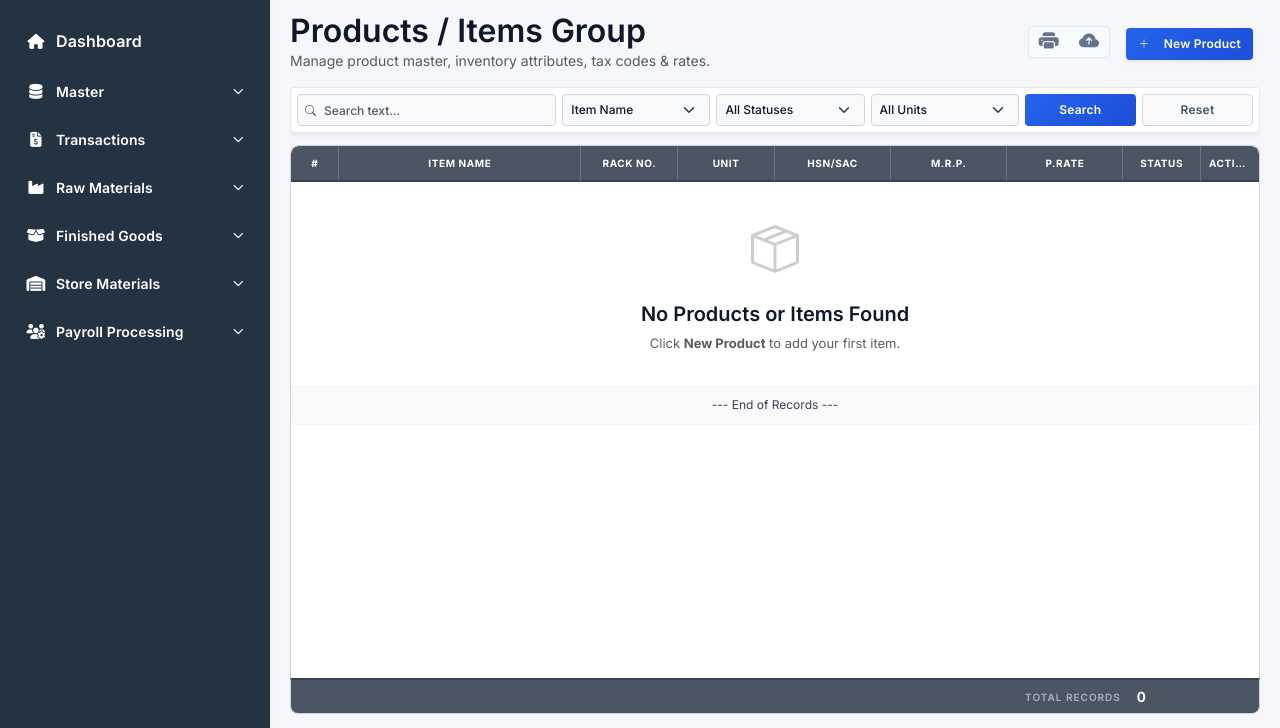
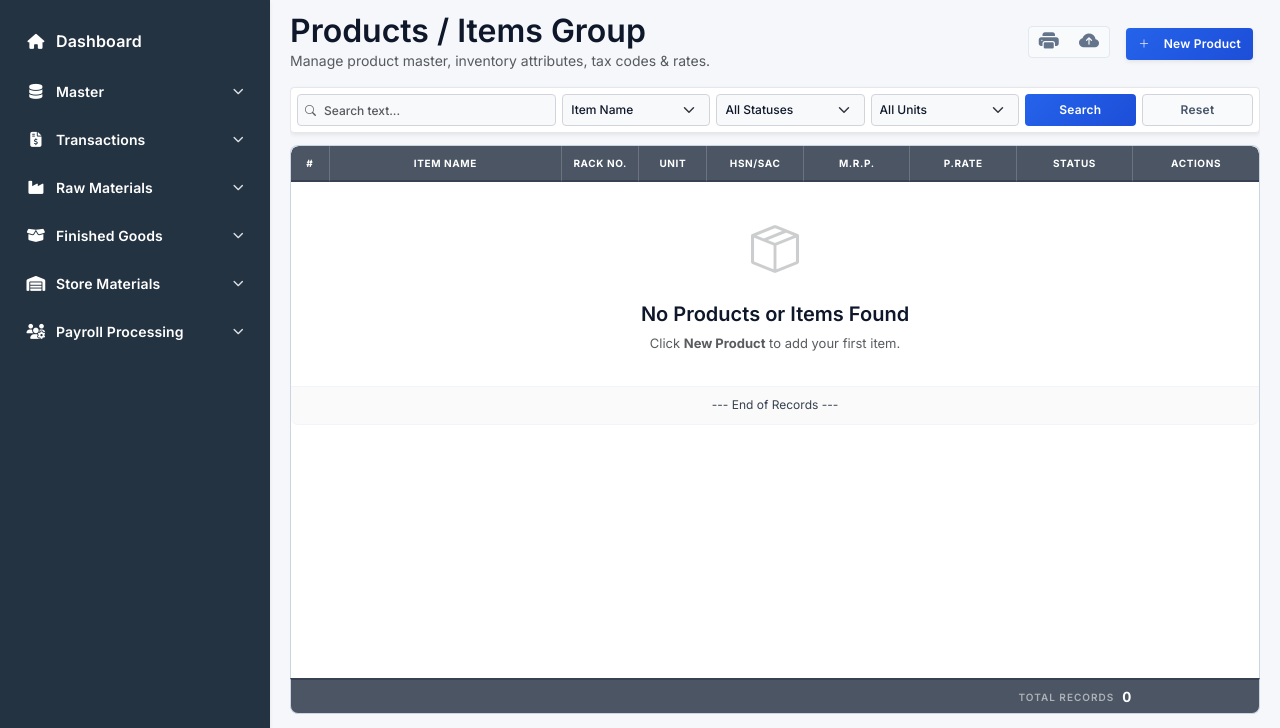
Before and after one commit to AlphaDashboard/alpha-dashboard, a Django app: template dashboard/templates/dashboard/product_item_list.html in a window 1280 px wide. Shown: the part 72-800 px from the top of the page. Run offline with Django 5.2, Linux system fonts and the light colour scheme; the template is opened without the code that fills it, so the values that code supplies are empty; some libraries are stand-ins or nearby versions.

Commit message:
Fix list footer offset gap on collapsed sidebar and prevent ACTIONS header truncation on sidebar expand

```diff
--- a/dashboard/static/css/common/layout.css
+++ b/dashboard/static/css/common/layout.css
@@ -219,6 +219,10 @@ h4, h5, h6 { font-weight: 600 !important; color: #0f172a; }
     body.sidebar-collapsed .erp-list-footer-fixed {
         left: calc(var(--sidebar-collapsed-width) + 20px) !important;
     }
+    body.sidebar-collapsed .list-container .erp-list-footer-fixed,
+    body.sidebar-collapsed .erp-table-wrapper .erp-list-footer-fixed {
+        left: 0 !important;
+    }
     body.sidebar-collapsed .erp-footer-fixed,
     body.sidebar-collapsed .main-content .erp-footer-fixed {
         left: var(--sidebar-collapsed-width) !important;
--- a/dashboard/static/css/pages/alpha-list.css
+++ b/dashboard/static/css/pages/alpha-list.css
@@ -425,6 +425,10 @@
     html.sidebar-collapsed-preload body .erp-list-footer-fixed {
         left: calc(var(--sidebar-collapsed-width, 78px) + 20px);
     }
+    body.sidebar-collapsed .list-container .erp-list-footer-fixed,
+    body.sidebar-collapsed .erp-table-wrapper .erp-list-footer-fixed {
+        left: 0 !important;
+    }
 }
 
 @media (max-width: 768px) {
--- a/dashboard/templates/dashboard/product_item_list.html
+++ b/dashboard/templates/dashboard/product_item_list.html
@@ -100,18 +100,18 @@
     <!-- Table Component -->
     <div class="erp-table-wrapper flex-grow-1 d-flex flex-column mb-0" style="overflow:hidden;min-height:0;">
         <div class="erp-table-scroll flex-grow-1" style="overflow-y:auto;overflow-x:auto;min-height:0;">
-            <table class="table mb-0 erp-data-table table-hover align-middle">
+            <table class="table mb-0 erp-data-table table-hover align-middle" style="min-width: 860px;">
                 <thead class="erp-table-header">
                     <tr class="text-secondary tracking-wider">
-                        <th style="width:5%;">#</th>
-                        <th style="width:25%;" class="text-start ps-3">Item Name</th>
-                        <th style="width:10%;">Rack No.</th>
-                        <th style="width:10%;">Unit</th>
-                        <th style="width:12%;">HSN/SAC</th>
-                        <th style="width:12%;" class="text-end pe-3">M.R.P.</th>
-                        <th style="width:12%;" class="text-end pe-3">P.Rate</th>
-                        <th class="text-center" style="width:8%;">Status</th>
-                        <th class="text-center" style="width:6%;">Actions</th>
+                        <th style="width: 4%; min-width: 38px;">#</th>
+                        <th style="width: 24%; min-width: 160px;" class="text-start ps-3">Item Name</th>
+                        <th style="width: 8%; min-width: 65px;">Rack No.</th>
+                        <th style="width: 7%; min-width: 55px;">Unit</th>
+                        <th style="width: 10%; min-width: 75px;">HSN/SAC</th>
+                        <th style="width: 11%; min-width: 80px;" class="text-end pe-3">M.R.P.</th>
+                        <th style="width: 11%; min-width: 80px;" class="text-end pe-3">P.Rate</th>
+                        <th class="text-center" style="width: 12%; min-width: 95px;">Status</th>
+                        <th class="text-center" style="width: 13%; min-width: 90px; overflow: visible; text-overflow: clip; white-space: nowrap;">Actions</th>
                     </tr>
                 </thead>
                 <tbody class="erp-table-body custom-scrollbar">
@@ -139,7 +139,7 @@
                             <div class="dropdown action-dropdown d-flex justify-content-center align-items-center">
                                 <button class="btn btn-light btn-sm hide-caret d-flex align-items-center justify-content-center"
                                     style="width:26px;height:26px;padding:0;border:1px solid #e5e7eb;background:#fff;color:#374151;border-radius:4px;"
-                                    type="button" aria-expanded="false">
+                                    type="button" aria-expanded="false" title="Actions">
                                     <i class="bi bi-three-dots-vertical" style="font-size:14px;"></i>
                                 </button>
                                 <ul class="dropdown-menu dropdown-menu-end shadow border-0" style="font-size:13px;min-width:160px;z-index:1055;">
@@ -185,12 +185,15 @@
     <!-- Docked Footer -->
     <div class="erp-list-footer-fixed" id="erpListFooter">
         <div class="erp-list-footer-inner" style="display:flex;width:100%;padding:0;gap:0;justify-content:start;">
-            <div style="width:80%;flex-shrink:0;"></div>
-            <div class="d-flex align-items-center justify-content-end text-end" style="width:10%;padding-right:16px;gap:16px;box-sizing:border-box;flex-shrink:0;">
+            <!-- Spacer matching columns before Status (4+24+8+7+10+11+11 = 75% width) -->
+            <div style="width:75%;flex-shrink:0;"></div>
+            <!-- Total Records Column matching Status column (12% width) -->
+            <div class="d-flex align-items-center justify-content-center text-center" style="width:12%;padding:0 8px;gap:8px;box-sizing:border-box;flex-shrink:0;">
                 <span class="erp-list-footer-label" style="margin:0;">TOTAL RECORDS</span>
                 <span id="totalAmountDisplay" class="erp-list-footer-amount">{{ products|length }}</span>
             </div>
-            <div style="width:10%;flex-shrink:0;"></div>
+            <!-- Spacer matching Actions column (13% width) -->
+            <div style="width:13%;flex-shrink:0;"></div>
         </div>
     </div>
 </div>
@@ -597,12 +600,17 @@ html, body {
     color: #ffffff !important;
 }
 
+/* Docked footer directly attached to the bottom of the table */
+.list-container .erp-list-footer-fixed,
+body.sidebar-collapsed .list-container .erp-list-footer-fixed,
+html.sidebar-collapsed-preload body .list-container .erp-list-footer-fixed,
 .erp-list-footer-fixed {
     position: relative !important;
     bottom: auto !important;
-    left: auto !important;
+    left: 0 !important;
     right: auto !important;
     width: 100% !important;
+    margin: 0 !important;
     flex-shrink: 0 !important;
     height: 36px !important;
     border-radius: 0 0 8px 8px !important;
@@ -613,6 +621,7 @@ html, body {
     border-bottom: 1px solid #cbd5e1 !important;
     border-top: 2px solid #374151 !important;
     box-shadow: none !important;
+    transform: none !important;
 }
 
 .badge { transition: all 0.2s ease; }
@@ -742,8 +751,10 @@ document.addEventListener('DOMContentLoaded', function () {
                     menu.style.bottom = (viewportHeight - rect.top + 4) + 'px';
                 }
 
+                const clientWidth = document.documentElement.clientWidth;
+                const rightOffset = Math.max(10, clientWidth - rect.right);
                 menu.style.left = 'auto';
-                menu.style.right = (document.documentElement.clientWidth - rect.right) + 'px';
+                menu.style.right = rightOffset + 'px';
                 menu.style.zIndex = '9999';
                 btn.setAttribute('aria-expanded', 'true');
             }
@@ -769,6 +780,10 @@ document.addEventListener('DOMContentLoaded', function () {
     window.addEventListener('scroll', function() {
         document.querySelectorAll('.erp-detached-dropdown.show').forEach(m => m.classList.remove('show'));
     }, true);
+
+    window.addEventListener('resize', function() {
+        document.querySelectorAll('.erp-detached-dropdown.show').forEach(m => m.classList.remove('show'));
+    });
 
     // ── Open CREATE Modal ──
     document.querySelectorAll('.btn-open-create-modal').forEach(btn => {
```
Also changed, not shown: dashboard/templates/dashboard/account_group_list.html (+6 -1 lines).
